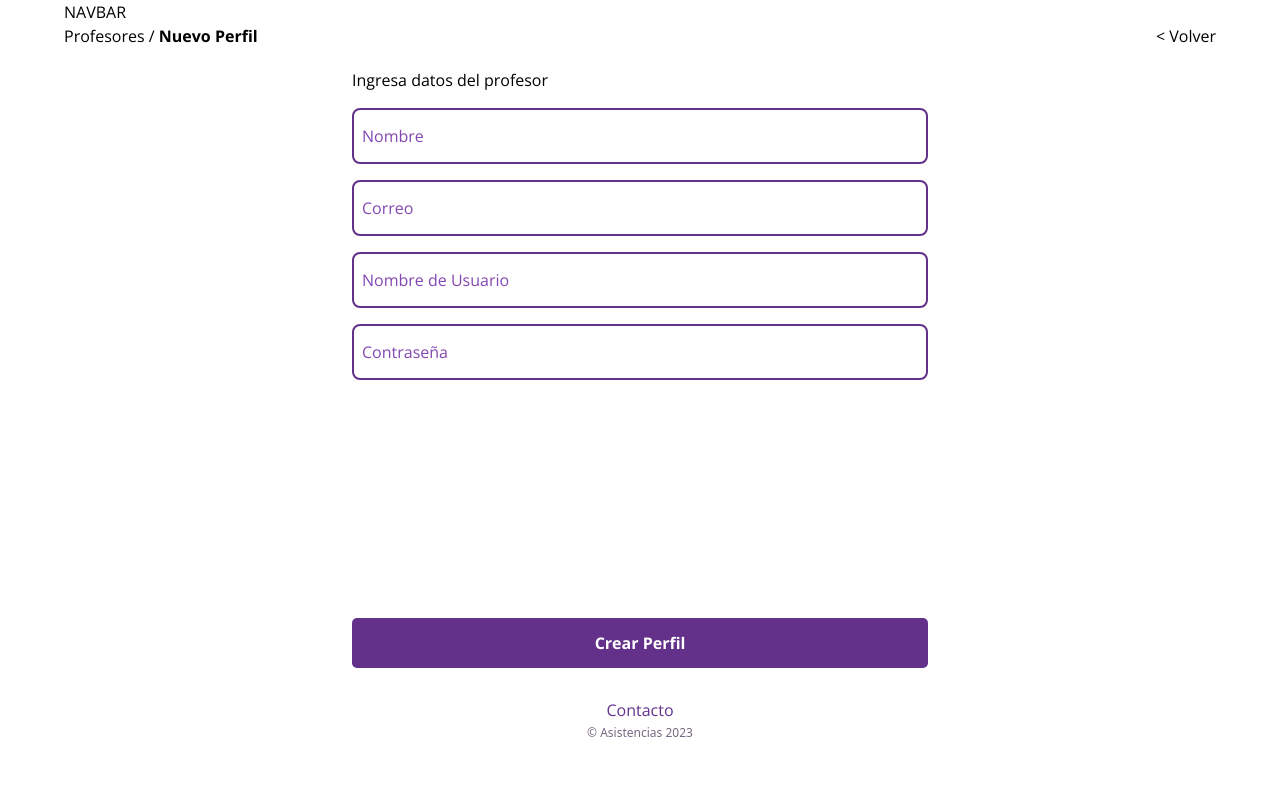
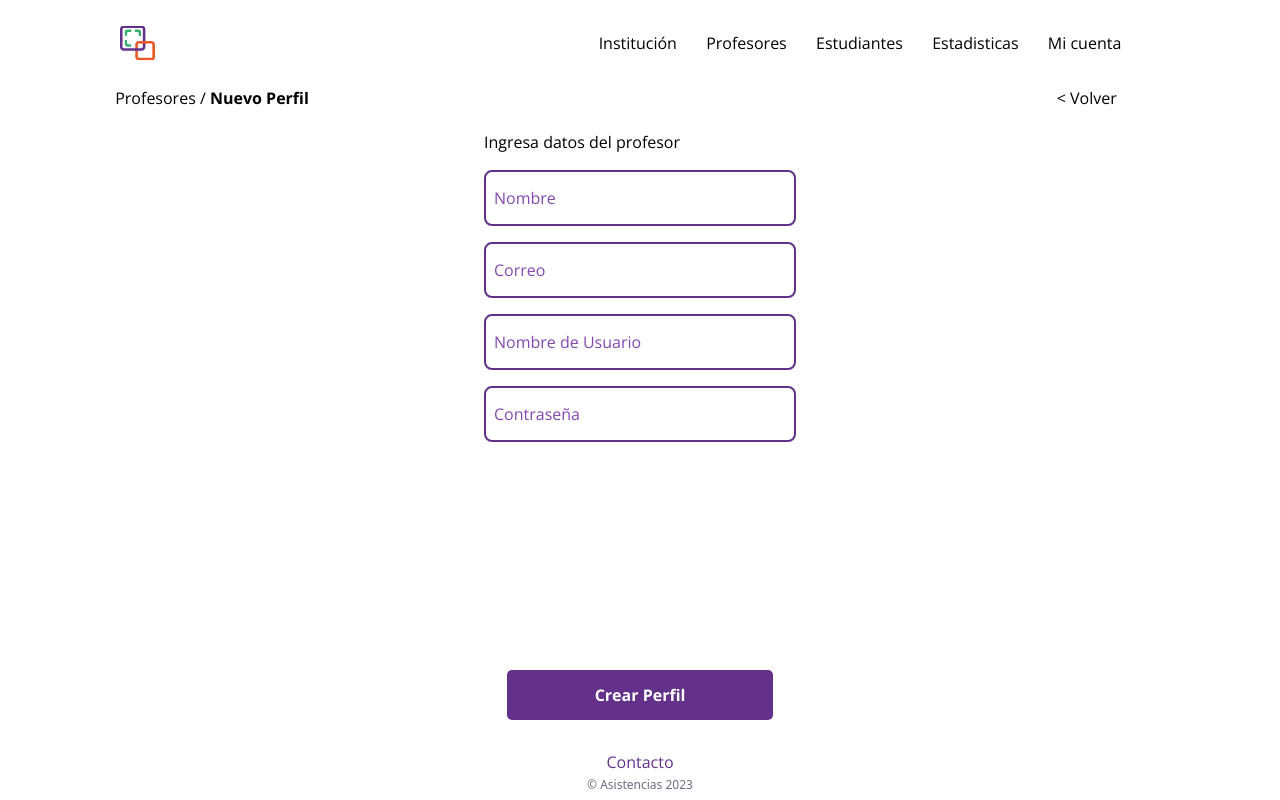
Before and after one commit to sync-ideas/project-frontend, a Next.js app: page /nuevo-profesor in a window 1280 px wide. Built offline with nearby package versions, Linux system fonts and the light colour scheme.

Commit message:
fix: :lipstick: add navbar and hovers
added navbar from new merge and add styled hovers when necessary

```diff
--- a/src/app/components/Breadcrumb.tsx
+++ b/src/app/components/Breadcrumb.tsx
@@ -14,7 +14,11 @@ const Breadcrumb: React.FC<BreadcrumbProps> = ({ links }) => {
           <span key={links.indexOf(link)}>
             <Link
               href={link.hiper}
-              className={`${links.indexOf(link) === actual ? "font-bold" : ""}`}
+              className={`${
+                links.indexOf(link) === actual
+                  ? "font-bold hover:underline"
+                  : "hover:underline"
+              }`}
             >
               {link.text}
             </Link>
--- a/src/app/components/ProfForm.tsx
+++ b/src/app/components/ProfForm.tsx
@@ -4,17 +4,17 @@ import Button from "./button";
 
 const ProfForm = () => {
   return (
-    <form className="my-5 flex relative flex-col gap-4 h-[75%] md:mx-auto xl:w-[50%]">
-      <h3 className="md:text-center xl:text-left">
+    <form className="my-5 flex relative flex-col gap-4 h-[75%] w-full items-center md:mx-auto xl:w-[312px]">
+      <h3 className="text-left w-[85%] md:text-center xl:text-left xl:w-[100%]">
         Ingresa datos del profesor
       </h3>
-      <div className="flex flex-col gap-4 md:w-[50%] md:mx-auto xl:w-full">
+      <div className="flex flex-col gap-4 w-[85%] md:w-[50%] md:mx-auto xl:w-full">
         <CustomInput type="text" value="" placeholder="Nombre" />
         <CustomInput type="text" value="" placeholder="Correo" />
         <CustomInput type="text" value="" placeholder="Nombre de Usuario" />
         <CustomInput type="text" value="" placeholder="Contraseña" />
       </div>
-      <div className="absolute bottom-0 w-full xl:self-center">
+      <div className="absolute bottom-0 w-[85%] xl:self-center">
         <Button text="Crear Perfil" isCompleted />
       </div>
     </form>
--- a/src/app/nuevo-profesor/page.tsx
+++ b/src/app/nuevo-profesor/page.tsx
@@ -4,23 +4,29 @@ import { Open_Sans } from "next/font/google";
 import Breadcrumb from "../components/Breadcrumb";
 import Link from "next/link";
 import ProfForm from "../components/ProfForm";
+import NavBar from "../components/navbar";
 
 const open_sans = Open_Sans({ subsets: ["latin"] });
 
 const NewProfessor = () => {
   return (
     <div
-      className={`mx-auto w-[90%]  h-screen ${open_sans.className} text-base`}
+      className={`mx-auto h-screen ${open_sans.className} text-base flex flex-col items-center`}
     >
-      NAVBAR
-      <div className="flex justify-between">
+      <div className="w-full flex flex-col items-center">
+        <NavBar />
+        <div className="flex justify-between w-[85%] md:w-[95%] xl:w-[82%]">
           <Breadcrumb
             links={[
               { hiper: "/", text: "Profesores" },
               { hiper: "", text: "Nuevo Perfil" },
             ]}
           />
-        <Link href="/"> &lt; Volver </Link>
+          <Link href="/" className="hover:underline md:pr-3 xl:pr-12">
+            {" "}
+            &lt; Volver{" "}
+          </Link>
+        </div>
       </div>
       <ProfForm />
       <Footer />
```
Lines whose indentation alone changed are shown as unchanged.
